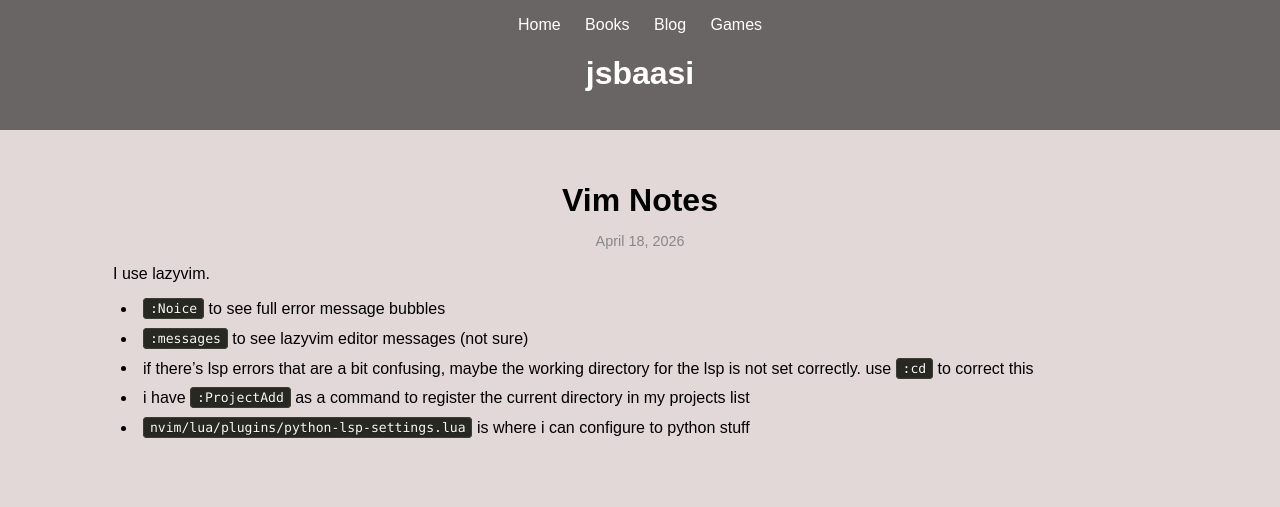
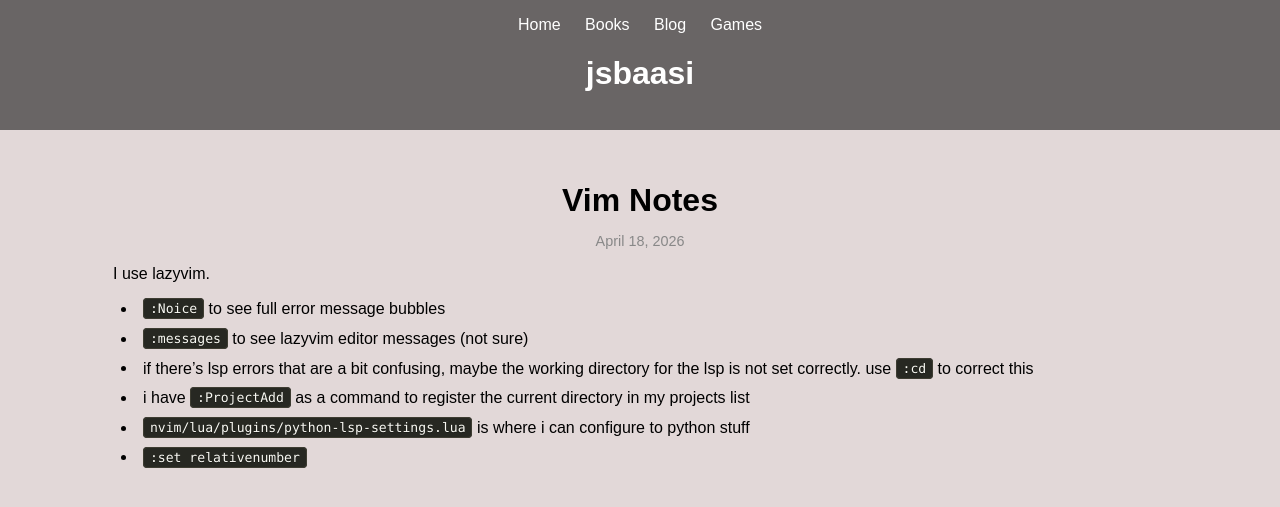
Before and after one commit to jsbaasi/jsbaasi.github.io, a Jekyll site: the page built from _posts/2026-04-18-vim-notes.md, in a window 1280 px wide. Shown: the top 507 px of the page. Built offline with Jekyll 4.4.1, drawn with Linux system fonts in a browser that asks for light colours.

Commit message:
vault backup: 2026-06-10 12:53:54

```diff
--- a/_posts/2026-04-18-vim-notes.md
+++ b/_posts/2026-04-18-vim-notes.md
@@ -11,3 +11,4 @@ I use lazyvim.
 - if there's lsp errors that are a bit confusing, maybe the working directory for the lsp is not set correctly. use  `:cd` to correct this
 - i have `:ProjectAdd` as a command to register the current directory in my projects list
 - `nvim/lua/plugins/python-lsp-settings.lua` is where i can configure to python stuff
+- `:set relativenumber`
```
